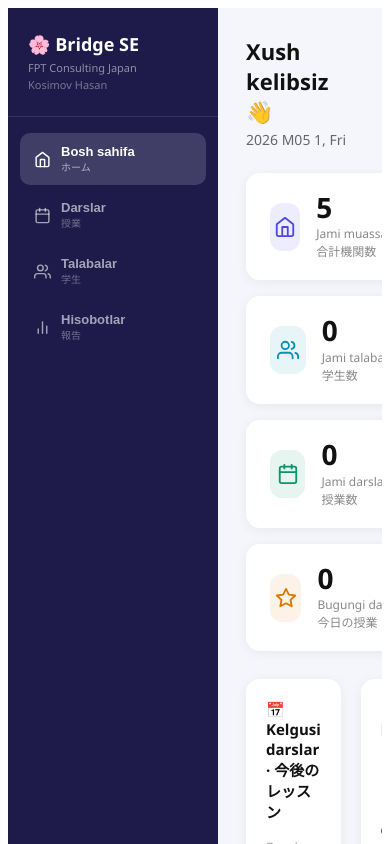
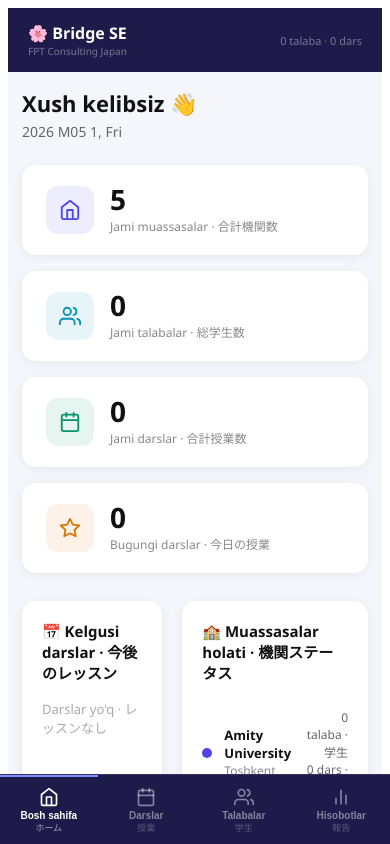
Before and after one commit to hasan3781707-sys/bridge-se, a React (Vite) app: page / in a window 390 px wide. Shown: the top 844 px of the page. Built offline with nearby package versions, Linux system fonts and the light colour scheme.

Commit message:
Update App.jsx

```diff
--- a/src/App.jsx
+++ b/src/App.jsx
@@ -600,17 +600,61 @@ function Reports({ data }) {
 export default function App() {
   const { data, save, loaded } = useStorage();
   const [tab, setTab] = useState("home");
+  const [isMobile, setIsMobile] = useState(window.innerWidth < 768);
+
+  useEffect(() => {
+    const handleResize = () => setIsMobile(window.innerWidth < 768);
+    window.addEventListener("resize", handleResize);
+    return () => window.removeEventListener("resize", handleResize);
+  }, []);
+
   if (!loaded) return (
     <div style={{ display: "flex", alignItems: "center", justifyContent: "center", height: "100vh", fontFamily: "sans-serif" }}>
       <div style={{ textAlign: "center" }}><div style={{ fontSize: 40, marginBottom: 12 }}>⏳</div><div style={{ color: "#888" }}>Yuklanmoqda · 読み込み中...</div></div>
     </div>
   );
+
   const navItems = [
     { id: "home", icon: "home", label: "Bosh sahifa", jp: "ホーム" },
     { id: "sessions", icon: "calendar", label: "Darslar", jp: "授業" },
     { id: "students", icon: "users", label: "Talabalar", jp: "学生" },
     { id: "reports", icon: "bar", label: "Hisobotlar", jp: "報告" },
   ];
+
+  // MOBIL VERSIYA
+  if (isMobile) return (
+    <div style={{ fontFamily: "'Segoe UI', sans-serif", background: "#F4F6FB", minHeight: "100vh", display: "flex", flexDirection: "column" }}>
+      {/* Mobil header */}
+      <div style={{ background: "#1E1B4B", padding: "14px 20px", display: "flex", alignItems: "center", justifyContent: "space-between", position: "sticky", top: 0, zIndex: 100 }}>
+        <div>
+          <div style={{ fontSize: 16, fontWeight: 800, color: "#fff" }}>🌸 Bridge SE</div>
+          <div style={{ fontSize: 10, color: "rgba(255,255,255,0.4)" }}>FPT Consulting Japan</div>
+        </div>
+        <div style={{ fontSize: 11, color: "rgba(255,255,255,0.4)" }}>{data.students.length} talaba · {data.sessions.length} dars</div>
+      </div>
+
+      {/* Kontent */}
+      <div style={{ flex: 1, overflowY: "auto", padding: "16px 14px 80px" }}>
+        {tab === "home" && <Dashboard data={data} />}
+        {tab === "sessions" && <Sessions data={data} save={save} />}
+        {tab === "students" && <Students data={data} save={save} />}
+        {tab === "reports" && <Reports data={data} />}
+      </div>
+
+      {/* Pastki navigatsiya */}
+      <div style={{ position: "fixed", bottom: 0, left: 0, right: 0, background: "#1E1B4B", display: "flex", borderTop: "1px solid rgba(255,255,255,0.1)", zIndex: 100 }}>
+        {navItems.map(item => (
+          <button key={item.id} onClick={() => setTab(item.id)} style={{ flex: 1, display: "flex", flexDirection: "column", alignItems: "center", justifyContent: "center", padding: "10px 4px", border: "none", cursor: "pointer", background: "transparent", color: tab === item.id ? "#fff" : "rgba(255,255,255,0.45)", borderTop: tab === item.id ? "2px solid #818CF8" : "2px solid transparent" }}>
+            <Icon name={item.icon} size={20} />
+            <div style={{ fontSize: 10, fontWeight: 600, marginTop: 3 }}>{item.label}</div>
+            <div style={{ fontSize: 9, opacity: 0.6 }}>{item.jp}</div>
+          </button>
+        ))}
+      </div>
+    </div>
+  );
+
+  // DESKTOP VERSIYA
   return (
     <div style={{ fontFamily: "'Segoe UI', sans-serif", background: "#F4F6FB", minHeight: "100vh", display: "flex" }}>
       <div style={{ width: 210, background: "#1E1B4B", flexShrink: 0, display: "flex", flexDirection: "column", padding: "24px 0" }}>
```
